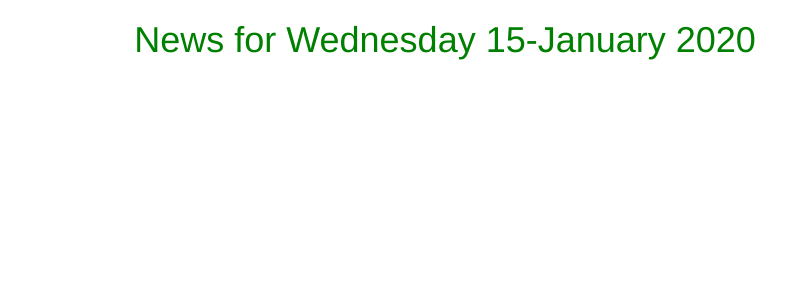
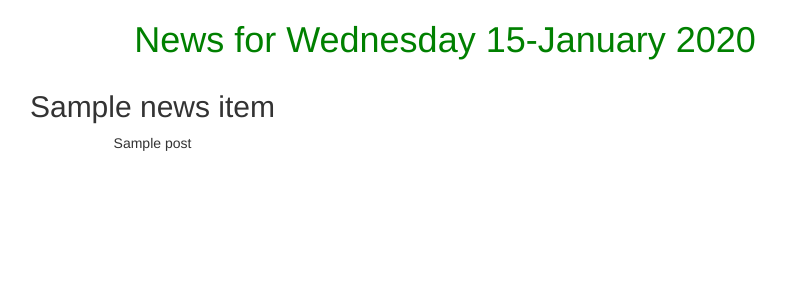
Before and after one commit to kepha-okari/the_tribune, a Django app: template tribune/news/templates/all-news/today-news.html in a window 1280 px wide. Shown: the part 52-352 px from the top of the page, without its empty margins (195-981 px from the left). Run offline with Django 3.2, Linux system fonts and the light colour scheme; the template is opened without the code that fills it: most values are stand-ins (such as "Sample title", 1, 10 or a date in 2020); some libraries are stand-ins or nearby versions.

Commit message:
added variables to the allnews template to display news

```diff
--- a/tribune/news/templates/all-news/today-news.html
+++ b/tribune/news/templates/all-news/today-news.html
@@ -1,8 +1,28 @@
-{%extends 'base.html'%}
+{%extends 'all-news/base.html'%}
+{% block content %}
+{{ block.super}}
 
-{% block content %}
+<div class="container">
 
-{{block.super}}
+  <!-- Looping through news   -->
+  {% for news_item in news %}
 
+  <div class="row">
+    <!-- displaying News articles -->
+    <div class="col-xs-6 col-sm-6 col-md-6 col-lg-6" style="text-align:center">
+      <h2 class="text-center"> {{ news_item.title }} </h2>
+      <p class="text-center"> {{ news_item.post }} </p>
+
+    </div>
+
+  </div>
+
+  {% empty %}
+  <div class="row">
+    <h2 class="text-center">There No News Items</h2>
+  </div>
+  {% endfor %}
+
+</div>
 
 {% endblock %}
```
